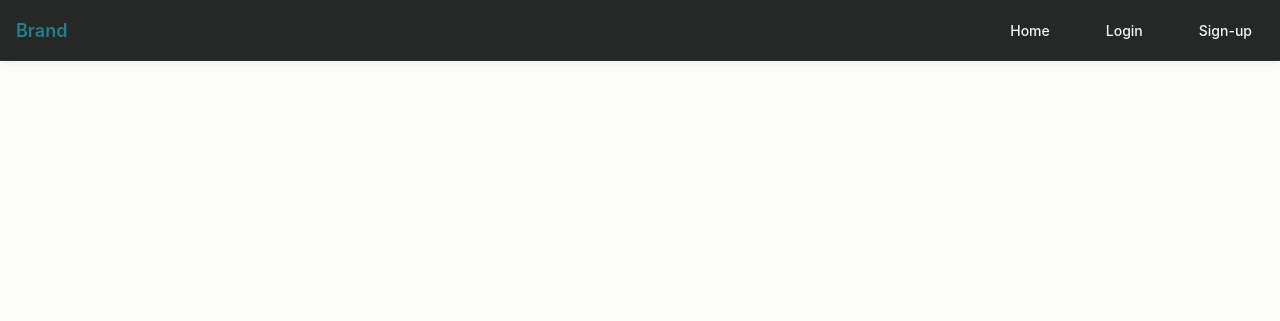
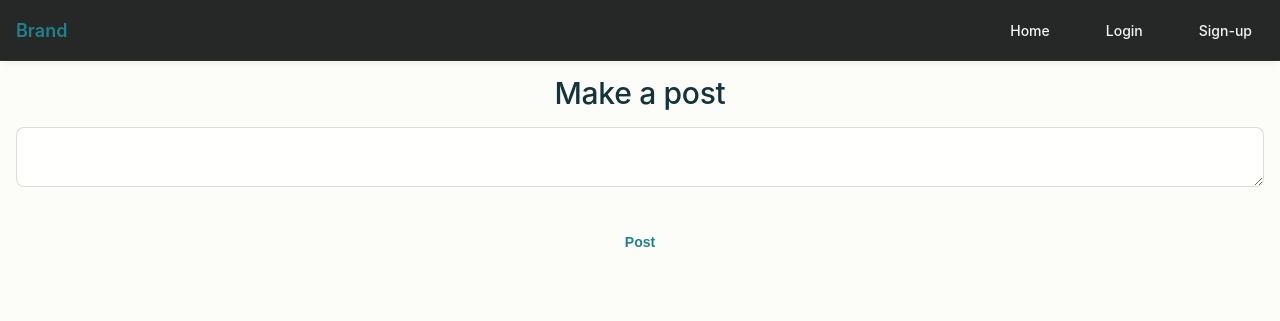
Before and after one commit to Arajit-Pati/SupraTrivia_blog_app, a Flask app: template website/templates/create_post.html in a window 1280 px wide. Shown: the top 321 px of the page. Run offline with Flask 3, Linux system fonts and the light colour scheme; the template is opened without the code that fills it, so the values that code supplies are empty; some web fonts are replaced.

Commit message:
adds create post functionality frontend + logic

```diff
--- a/website/static/style.css
+++ b/website/static/style.css
@@ -485,6 +485,7 @@ pre code {
   transition: border-color var(--duration-fast) var(--ease-standard),
     box-shadow var(--duration-fast) var(--ease-standard);
   margin-bottom: var(--space-16);
+  margin-top: var(--space-16);
 }
 
 textarea.form-control {
--- a/website/templates/create_post.html
+++ b/website/templates/create_post.html
@@ -1,5 +1,13 @@
 {% extends "base.html" %}
 {% block title %}Home{% endblock %}
 {% block content %}
+<h1 align = "center">Make a post</h1>
 
+<form method="POST">
+    <textarea name="text" id="text" class="form-control"></textarea>
+    </br>
+    <div align = "center">
+        <button type="submit" class="btn btn-lg btn-primary">Post</button>
+    </div>
+</form>
 {% endblock %}
```
Also changed, not shown: website/views.py (+14 -0 lines).
